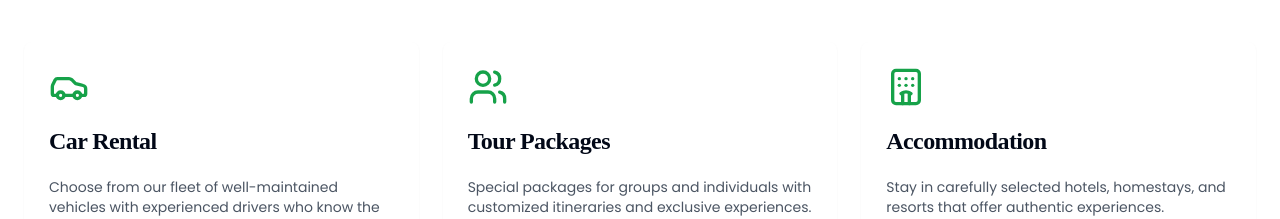
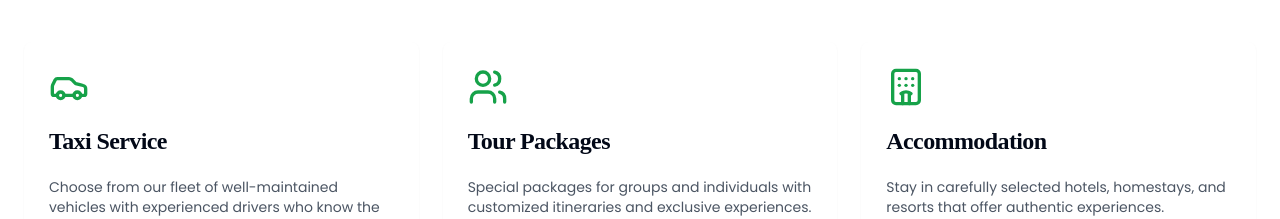
Before and after one commit to HeartCoder/Real, a React (Vite) app: page / in a window 1280 px wide. Shown: the part 3180-3399 px from the top of the page. Built offline with nearby package versions, Linux system fonts and the light colour scheme; a web font is replaced by a local one.

Commit message:
Change service title from 'Car Rental' to 'Taxi Service'

```diff
--- a/src/components/Services.jsx
+++ b/src/components/Services.jsx
@@ -9,7 +9,7 @@ import { Link } from "react-router-dom";
 const services = [
   {
     id: 1,
-    title: "Car Rental",
+    title: "Taxi Service",
     description: "Choose from our fleet of well-maintained vehicles with experienced drivers who know the region well.",
     icon: <Car className="h-10 w-10 text-primary" />,
     link: "/services#car-rental",
```
